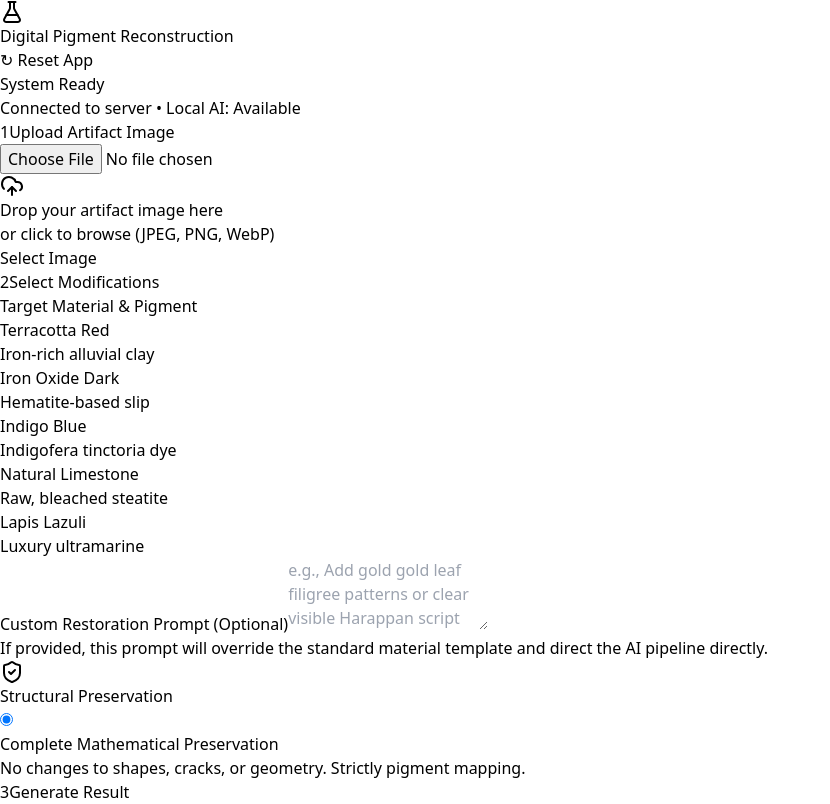
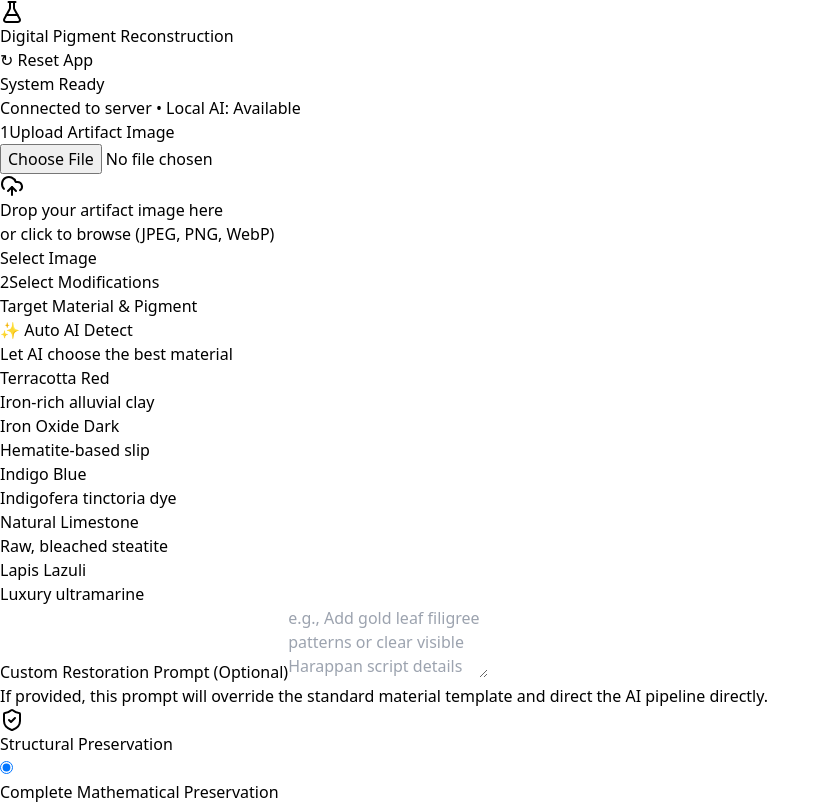
Before and after one commit to noman63000/harappan-artifact-restoration, a React app in the folder frontend/: page / in a window 1280 px wide. Shown: the top 804 px of the page, without its empty margins (0-830 px from the left). Built offline with nearby package versions, Linux system fonts and the light colour scheme; the HTML template or start-up script is replaced by a standard one.

Commit message:
Update ModificationsCard.jsx

```diff
--- a/frontend/src/Components/ModificationsCard.jsx
+++ b/frontend/src/Components/ModificationsCard.jsx
@@ -1,7 +1,9 @@
 import React from 'react';
 import { ShieldCheck } from 'lucide-react';
 
+// NEW: Added the 'Auto' option at the very beginning of the array
 const MATERIALS = [
+  { id: 'Auto', label: '✨ Auto AI Detect', desc: 'Let AI choose the best material' },
   { id: 'Terracotta Red', label: 'Terracotta Red', desc: 'Iron-rich alluvial clay' },
   { id: 'Iron Oxide Dark', label: 'Iron Oxide Dark', desc: 'Hematite-based slip' },
   { id: 'Indigo Blue', label: 'Indigo Blue', desc: 'Indigofera tinctoria dye' },
@@ -9,7 +11,6 @@ const MATERIALS = [
   { id: 'Lapis Lazuli', label: 'Lapis Lazuli', desc: 'Luxury ultramarine' }
 ];
 
-// Updated to receive customPrompt and setCustomPrompt from App.jsx
 const ModificationsCard = ({ targetMaterial, setTargetMaterial, customPrompt, setCustomPrompt }) => {
   return (
     <div className="bg-white rounded-xl shadow-sm border border-slate-200 p-6 mt-6">
@@ -41,7 +42,7 @@ const ModificationsCard = ({ targetMaterial, setTargetMaterial, customPrompt, se
         </div>
       </div>
 
-      {/* NEW Section B: Custom AI Text Prompt Input */}
+      {/* Section B: Custom AI Text Prompt Input */}
       <div className="mb-8">
         <label className="block text-sm font-semibold text-slate-700 mb-2">
           Custom Restoration Prompt (Optional)
@@ -49,7 +50,7 @@ const ModificationsCard = ({ targetMaterial, setTargetMaterial, customPrompt, se
         <textarea
           className="w-full border border-slate-200 rounded-xl p-3 text-sm focus:ring-2 focus:ring-blue-500 focus:border-blue-500 outline-none transition-all resize-none shadow-inner bg-slate-50 text-slate-800"
           rows="3"
-          placeholder="e.g., Add gold gold leaf filigree patterns or clear visible Harappan script details along the surface..."
+          placeholder="e.g., Add gold leaf filigree patterns or clear visible Harappan script details along the surface..."
           value={customPrompt}
           onChange={(e) => setCustomPrompt(e.target.value)}
         />
```
